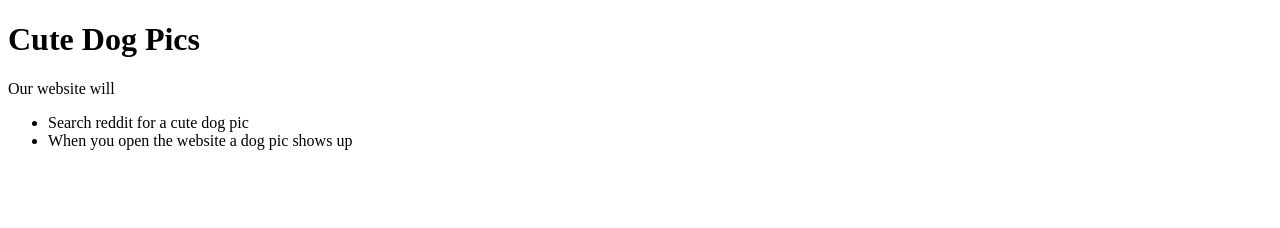
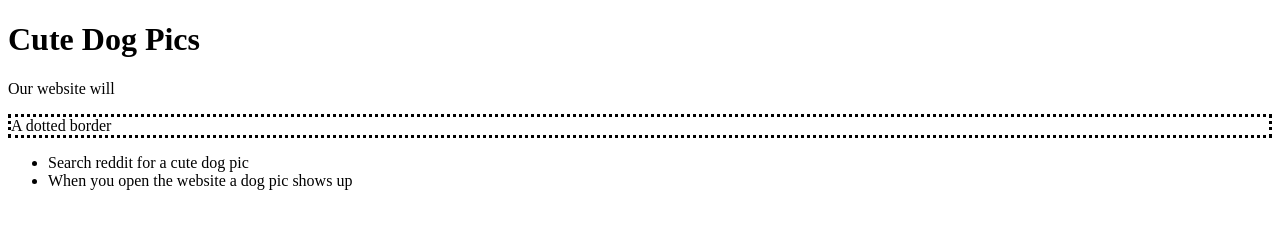
Before and after one commit to timsheremet/-cutedogpicwebsite, a plain HTML site: page index.html in a window 1280 px wide. Drawn offline with Linux system fonts and the light colour scheme.

Commit message:
fixed border again i think

```diff
--- a/index.html
+++ b/index.html
@@ -9,6 +9,7 @@
     <h1>Cute Dog Pics</h1>
 
     <p>Our website will
+      <p class="dotted">A dotted border</p>
         <ul>
             <li>Search reddit for a cute dog pic</li>
             <li>When you open the website a dog pic shows up</li>
```
